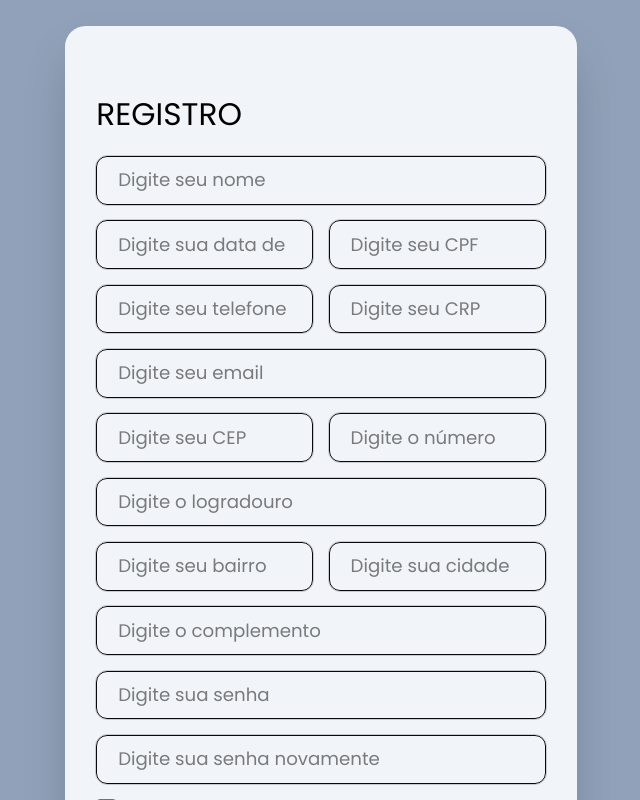
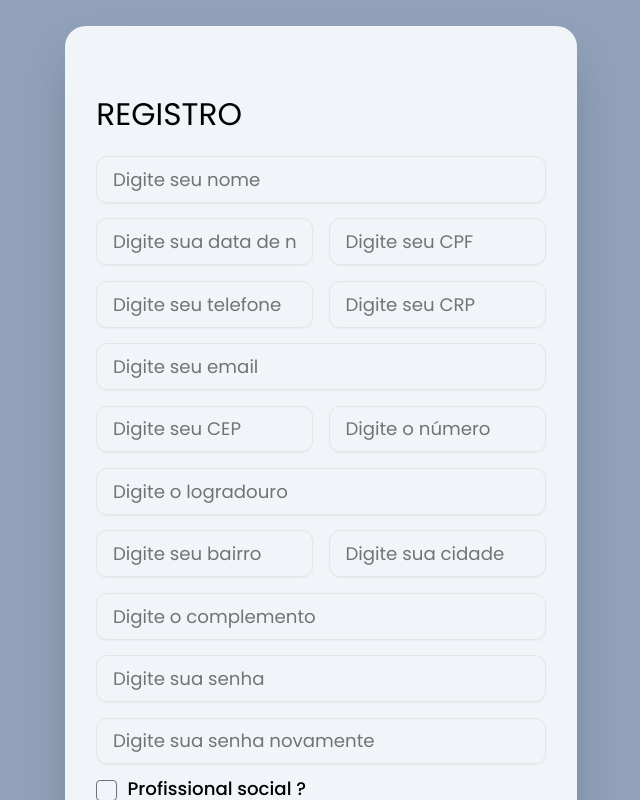
Before and after one commit to feliperocha27vn/mind-helping-profissional-fron-end, a React (Vite) app: page /cadastro-profissional in a window 1280 px wide. Shown: the top 800 px of the page, without its empty margins (319-959 px from the left). Built offline with nearby package versions, Linux system fonts and the light colour scheme.

Commit message:
refactor: mudando inputs tradicionais pelo do shadcnUi

```diff
--- a/src/pages/Register/RegisterForm.jsx
+++ b/src/pages/Register/RegisterForm.jsx
@@ -1,6 +1,6 @@
 import { Checkbox } from '@/components/ui/checkbox'
 import { Button } from '@/components/ui/button'
-import { Input } from '@/components/Input'
+import { Input } from '@/components/ui/Input'
 import axios from 'axios'
 import { useEffect, useState } from 'react'
 import { motion } from 'framer-motion'
@@ -73,9 +73,9 @@ export function RegisterForm() {
           <Input
             type="text"
             name="nome"
-            textPlaceholder="Digite seu nome"
-            inputValue={formData.nome}
-            onHandlerChange={handleChange}
+            placeholder="Digite seu nome"
+            value={formData.nome}
+            onChange={handleChange}
           />
         </div>
         <div className="flex items-center gap-x-3 w-full">
@@ -83,18 +83,18 @@ export function RegisterForm() {
             <Input
               type="text"
               name="data_nascimento"
-              textPlaceholder="Digite sua data de nascimento"
-              inputValue={formData.data_nascimento}
-              onHandlerChange={handleChange}
+              placeholder="Digite sua data de nascimento"
+              value={formData.data_nascimento}
+              onChange={handleChange}
             />
           </div>
           <div className="self-end w-6/12">
             <Input
               type="text"
               name="cpf"
-              textPlaceholder="Digite seu CPF"
-              inputValue={formData.cpf}
-              onHandlerChange={handleChange}
+              placeholder="Digite seu CPF"
+              value={formData.cpf}
+              onChange={handleChange}
             />
           </div>
         </div>
@@ -103,18 +103,18 @@ export function RegisterForm() {
             <Input
               type="text"
               name="telefone"
-              textPlaceholder="Digite seu telefone"
-              inputValue={formData.telefone}
-              onHandlerChange={handleChange}
+              placeholder="Digite seu telefone"
+              value={formData.telefone}
+              onChange={handleChange}
             />
           </div>
           <div className="self-end w-6/12">
             <Input
               type="text"
               name="crp"
-              textPlaceholder="Digite seu CRP"
-              inputValue={formData.crp}
-              onHandlerChange={handleChange}
+              placeholder="Digite seu CRP"
+              value={formData.crp}
+              onChange={handleChange}
             />
           </div>
         </div>
@@ -122,9 +122,9 @@ export function RegisterForm() {
           <Input
             type="text"
             name="email"
-            textPlaceholder="Digite seu email"
-            inputValue={formData.email}
-            onHandlerChange={handleChange}
+            placeholder="Digite seu email"
+            value={formData.email}
+            onChange={handleChange}
           />
         </div>
         <div className="flex items-center gap-x-3">
@@ -132,9 +132,9 @@ export function RegisterForm() {
             <Input
               type="text"
               name="cep"
-              textPlaceholder="Digite seu CEP"
-              inputValue={formData.cep}
-              onHandlerChange={handleChange}
+              placeholder="Digite seu CEP"
+              value={formData.cep}
+              onChange={handleChange}
               onBlur={handleChangeBlurCep}
             />
           </div>
@@ -142,9 +142,9 @@ export function RegisterForm() {
             <Input
               type="text"
               name="numero"
-              textPlaceholder="Digite o número"
-              inputValue={formData.numero}
-              onHandlerChange={handleChange}
+              placeholder="Digite o número"
+              value={formData.numero}
+              onChange={handleChange}
             />
           </div>
         </div>
@@ -152,9 +152,9 @@ export function RegisterForm() {
           <Input
             type="text"
             name="logradouro"
-            textPlaceholder="Digite o logradouro"
-            inputValue={formData.logradouro}
-            onHandlerChange={handleChange}
+            placeholder="Digite o logradouro"
+            value={formData.logradouro}
+            onChange={handleChange}
           />
         </div>
         <div className="flex items-center gap-x-3">
@@ -162,18 +162,18 @@ export function RegisterForm() {
             <Input
               type="text"
               name="bairro"
-              textPlaceholder="Digite seu bairro"
-              inputValue={formData.bairro}
-              onHandlerChange={handleChange}
+              placeholder="Digite seu bairro"
+              value={formData.bairro}
+              onChange={handleChange}
             />
           </div>
           <div className="self-end w-6/12">
             <Input
               type="text"
               name="cidade"
-              textPlaceholder="Digite sua cidade"
-              inputValue={formData.cidade}
-              onHandlerChange={handleChange}
+              placeholder="Digite sua cidade"
+              value={formData.cidade}
+              onChange={handleChange}
             />
           </div>
         </div>
@@ -181,27 +181,27 @@ export function RegisterForm() {
           <Input
             type="text"
             name="complemento"
-            textPlaceholder="Digite o complemento"
-            inputValue={formData.complemento}
-            onHandlerChange={handleChange}
+            placeholder="Digite o complemento"
+            value={formData.complemento}
+            onChange={handleChange}
           />
         </div>
         <div className="space-y-1">
           <Input
             type="password"
             name="senha"
-            textPlaceholder="Digite sua senha"
-            inputValue={formData.senha}
-            onHandlerChange={handleChange}
+            placeholder="Digite sua senha"
+            value={formData.senha}
+            onChange={handleChange}
           />
         </div>
         <div className="space-y-1">
           <Input
             type="password"
             name="confirmSenha"
-            textPlaceholder="Digite sua senha novamente"
-            inputValue={formData.confirmSenha}
-            onHandlerChange={handleChange}
+            placeholder="Digite sua senha novamente"
+            value={formData.confirmSenha}
+            onChange={handleChange}
           />
         </div>
         <div className="items-top flex space-x-2">
```
